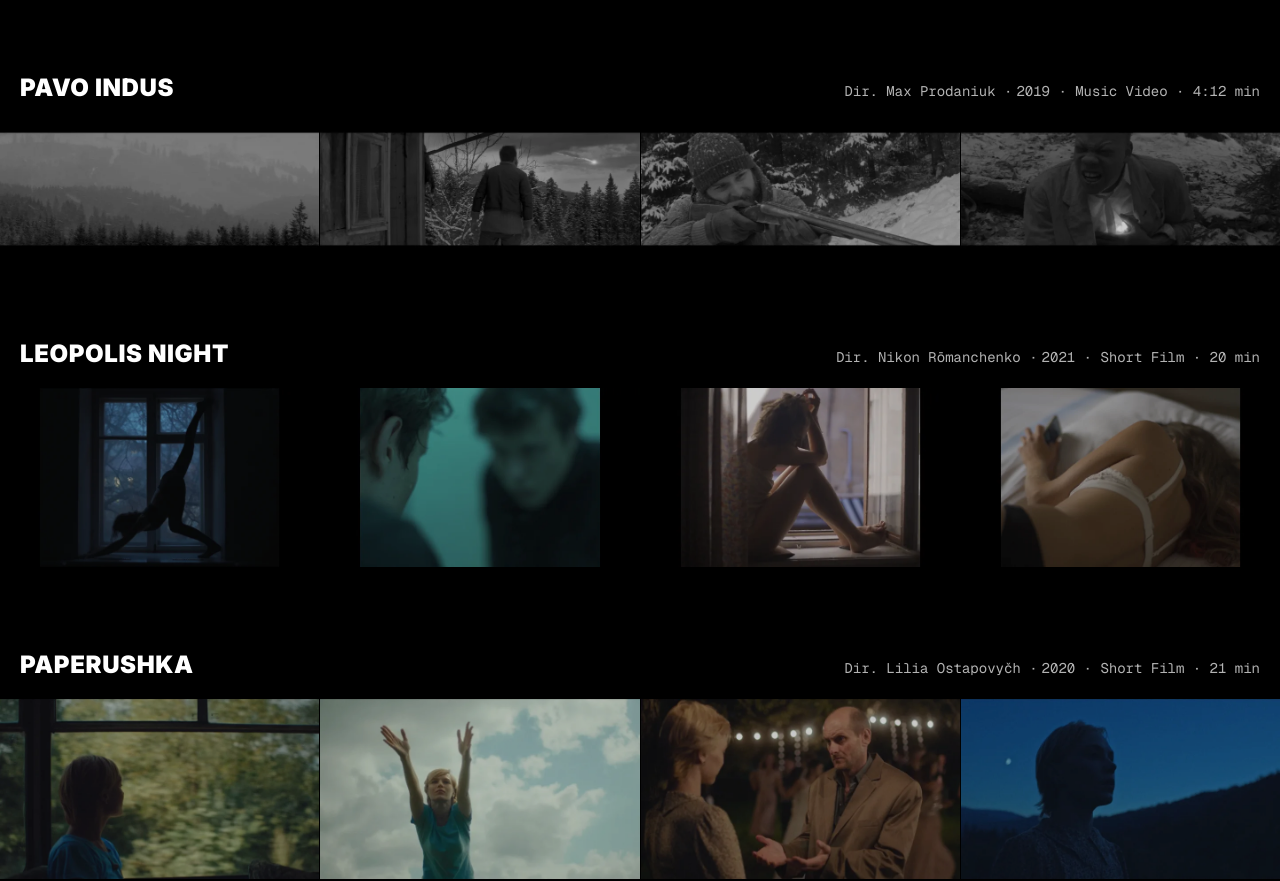
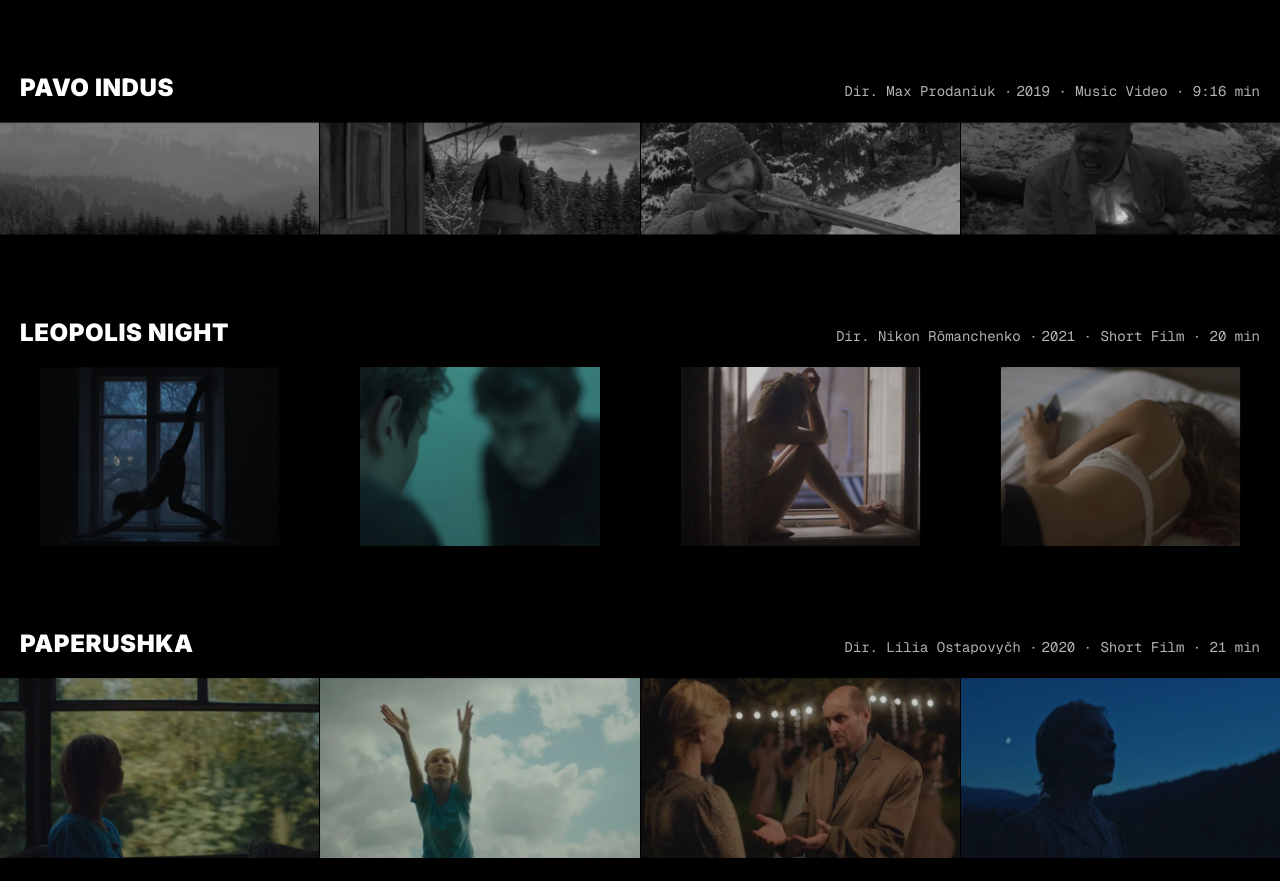
Before and after one commit to jonhyblaze/portfolio-edit, a Next.js app: page /projects in a window 1280 px wide. Shown: the part 1320-2201 px from the top of the page. Built offline with nearby package versions, Linux system fonts and the light colour scheme.

Commit message:
Update projects.ts

```diff
--- a/data/projects.ts
+++ b/data/projects.ts
@@ -743,19 +743,21 @@ export const projects: Project[] = [
     title: "PAVO INDUS",
     year: 2019,
     type: "Music Video",
-    runtime: "4:12 min",
+    runtime: "9:16 min",
     director: "Max Prodaniuk",
     // Scope, and the strip files carry the letterbox baked in — sizing the frames
-    // to 2.39:1 crops those bars off rather than drawing them twice.
-    aspect: "2.39 / 1",
+    // to 2.84:1 crops those bars off rather than drawing them twice. That is the
+    // measured ratio of the picture inside both the master and the delivered
+    // frames; 2.39 left a black band standing on either edge.
+    aspect: "2.84 / 1",
     frames: frames("pavo", "Pavo Indus"),
     logline: "A hunter walks up into weather that has already closed behind him.",
     synopsis:
       "Shot black-and-white over two days on a ridge in the Carpathians, in snow that never let up long enough to be waited out. Cut to the track rather than to the walk: the film keeps arriving at the same treeline, and the only thing that changes is how much of it you can still see.",
     video: {
-      src: master("loops/pavo-indus.mp4"),
+      src: master("edits/pavo-indus.mp4"),
       poster: "/showcase/pavo-indus-cover.jpg",
-      duration: 34,
+      duration: 555,
       aspectRatio: "2.39:1"
     },
     markers: [
```
